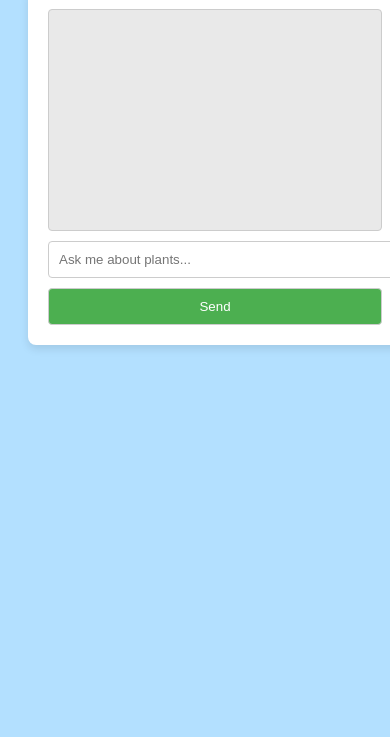
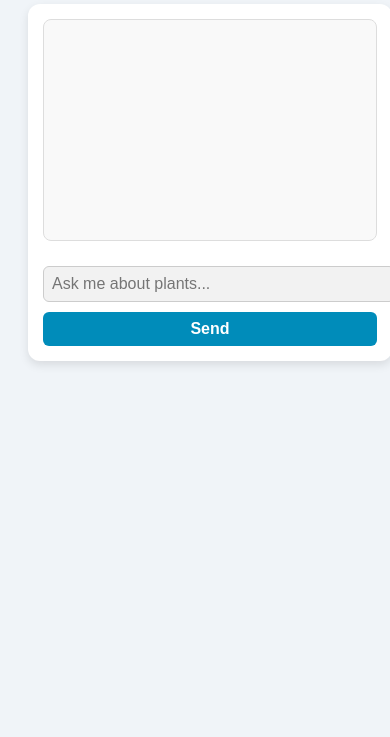
Before and after one commit to SFatimah56/Botanist-AI, a plain HTML site: page index.html in a window 390 px wide. Shown: the part 107-844 px from the top of the page. Drawn offline with Linux system fonts and the light colour scheme.

Commit message:
Update styles.css

```diff
--- a/styles.css
+++ b/styles.css
@@ -1,49 +1,111 @@
+/* General body styling */
 body {
-    font-family: Arial, sans-serif;
+    font-family: 'Segoe UI', Tahoma, Geneva, Verdana, sans-serif;
     text-align: center;
     padding: 20px;
-    /*background-color: #f4f4f9;*/
-    background-color: #b3e0ff;
+    background-color: #f0f4f8; /* A soft light background for a clean look */
+    color: #333; /* A neutral dark color for text to keep it readable */
 }
 
+/* Main chat container */
 #chatbox {
     width: 100%;
-    max-width: 400px;
+    max-width: 450px;
     margin: 0 auto;
-    background-color: #fff;
-    border-radius: 8px;
-    box-shadow: 0 4px 8px rgba(0, 0, 0, 0.1);
+    background-color: #ffffff; /* White background for the chatbox for clarity */
+    border-radius: 12px;
+    box-shadow: 0 4px 10px rgba(0, 0, 0, 0.1); /* Softer shadow for professionalism */
     padding: 20px;
+    overflow: hidden;
 }
 
+/* Heading styling */
+h2 {
+    color: #005f73; /* Dark teal color for a strong, professional title */
+    margin-bottom: 20px;
+    font-size: 1.8rem;
+}
+
+/* Message display area */
+#messages {
+    border: 1px solid #ddd;
+    padding: 15px;
+    min-height: 200px;
+    text-align: left;
+    background-color: #f9f9f9; /* Slightly lighter background for messages */
+    border-radius: 8px;
+    overflow-y: auto;
+    margin-bottom: 15px;
+}
+
+/* Input and button styling */
 input, button {
-    padding: 10px;
+    padding: 12px;
     margin-top: 10px;
     width: 100%;
     border: 1px solid #ccc;
-    border-radius: 4px;
+    border-radius: 6px;
+    font-size: 1rem;
 }
 
+/* Button styling */
 button {
-    background-color: #4CAF50;
+    background-color: #008CBA; /* Soft blue to keep the design professional */
     color: white;
     cursor: pointer;
+    font-weight: bold;
+    border: none;
 }
 
 button:hover {
-    background-color: #45a049;
+    background-color: #005f73; /* Darker teal on hover */
 }
 
-#messages {
+/* Input box (user message area) */
+input[type="text"] {
     border: 1px solid #ccc;
-    padding: 10px;
-    min-height: 200px;
-    text-align: left;
-    background-color: #e9e9e9;
-    border-radius: 4px;
-    overflow-y: auto;
+    border-radius: 6px;
+    font-size: 1rem;
+    background-color: #f2f2f2;
 }
 
-h2 {
-    color: #4CAF50;
+/* User messages */
+.message.user {
+    background-color: #b3e0ff; /* Soft blue for user messages */
+    color: #333;
+    border-radius: 8px;
+    padding: 10px;
+    margin-bottom: 10px;
+    display: inline-block;
+    max-width: 80%;
+    text-align: left;
+    font-size: 1.1rem;
 }
+
+/* ChatGPT messages */
+.message.chatgpt {
+    background-color: #cce5ff; /* Lighter blue for chatbot messages */
+    color: #333;
+    border-radius: 8px;
+    padding: 10px;
+    margin-bottom: 10px;
+    display: inline-block;
+    max-width: 80%;
+    text-align: left;
+    font-size: 1.1rem;
+}
+
+/* Mobile responsiveness */
+@media (max-width: 480px) {
+    #chatbox {
+        padding: 15px;
+    }
+
+    input, button {
+        padding: 8px;
+    }
+
+    #messages {
+        padding: 10px;
+    }
+}
```
